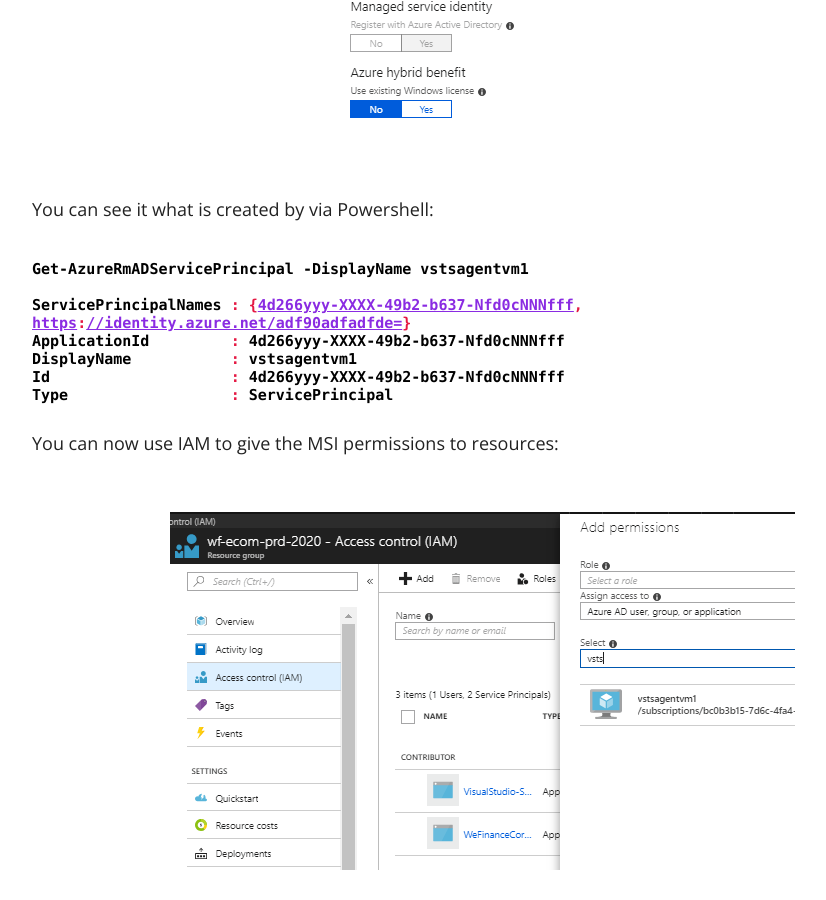
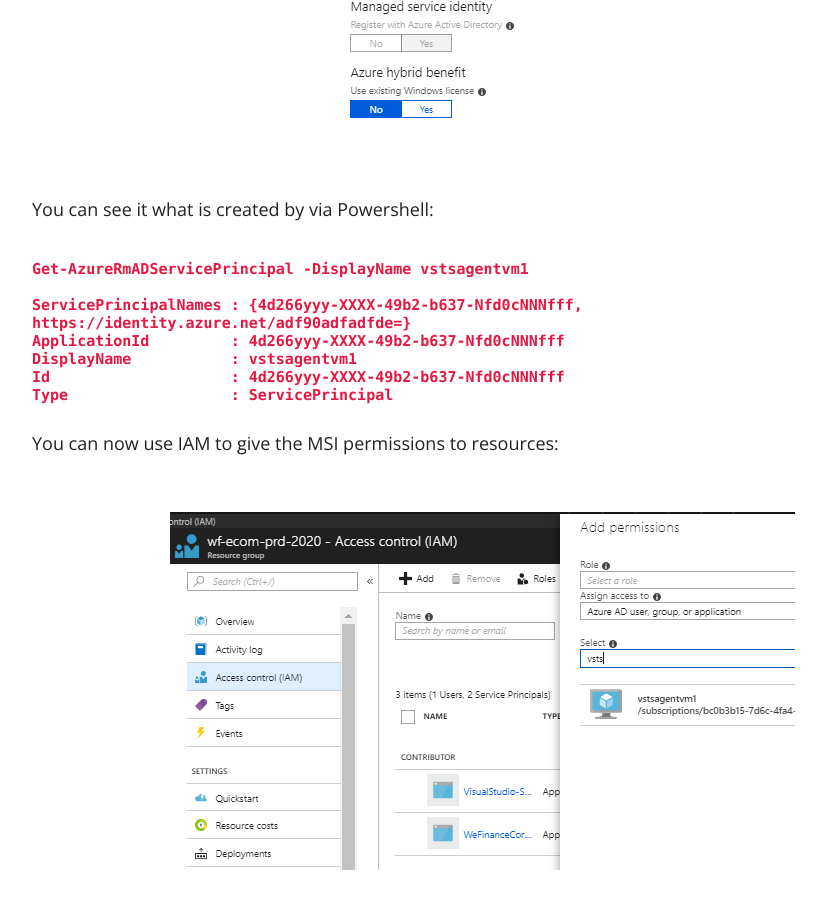
Before and after one commit to dermotreynolds/old.dermotreynolds.github.io, a Jekyll site: the page built from _posts/2017-05-12-12-managed-service-identity.md, in a window 1280 px wide and 900 px high, scrolled down 1183 px. Shown: the whole window, without its empty margins (158-984 px from the left). Built offline with Jekyll 4.4.1, drawn with Linux system fonts in a browser that asks for light colours; nearby versions of some CDN libraries.

Commit message:
changed font

```diff
--- a/_posts/2017-05-12-12-managed-service-identity.md
+++ b/_posts/2017-05-12-12-managed-service-identity.md
@@ -28,17 +28,16 @@
 
 You can see it what is created by via Powershell:
 
-{% highlight yaml %}
-Get-AzureRmADServicePrincipal -DisplayName vstsagentvm1
 
-ServicePrincipalNames : {4d266yyy-XXXX-49b2-b637-Nfd0cNNNfff,
-https://identity.azure.net/adf90adfadfde=}
-ApplicationId         : 4d266yyy-XXXX-49b2-b637-Nfd0cNNNfff
-DisplayName           : vstsagentvm1
-Id                    : 4d266yyy-XXXX-49b2-b637-Nfd0cNNNfff
-Type                  : ServicePrincipal
+    Get-AzureRmADServicePrincipal -DisplayName vstsagentvm1
 
-{% endhighlight %}
+    ServicePrincipalNames : {4d266yyy-XXXX-49b2-b637-Nfd0cNNNfff,
+    https://identity.azure.net/adf90adfadfde=}
+    ApplicationId         : 4d266yyy-XXXX-49b2-b637-Nfd0cNNNfff
+    DisplayName           : vstsagentvm1
+    Id                    : 4d266yyy-XXXX-49b2-b637-Nfd0cNNNfff
+    Type                  : ServicePrincipal
+
 
 You can now use IAM to give the MSI permissions to resources:
 
```
